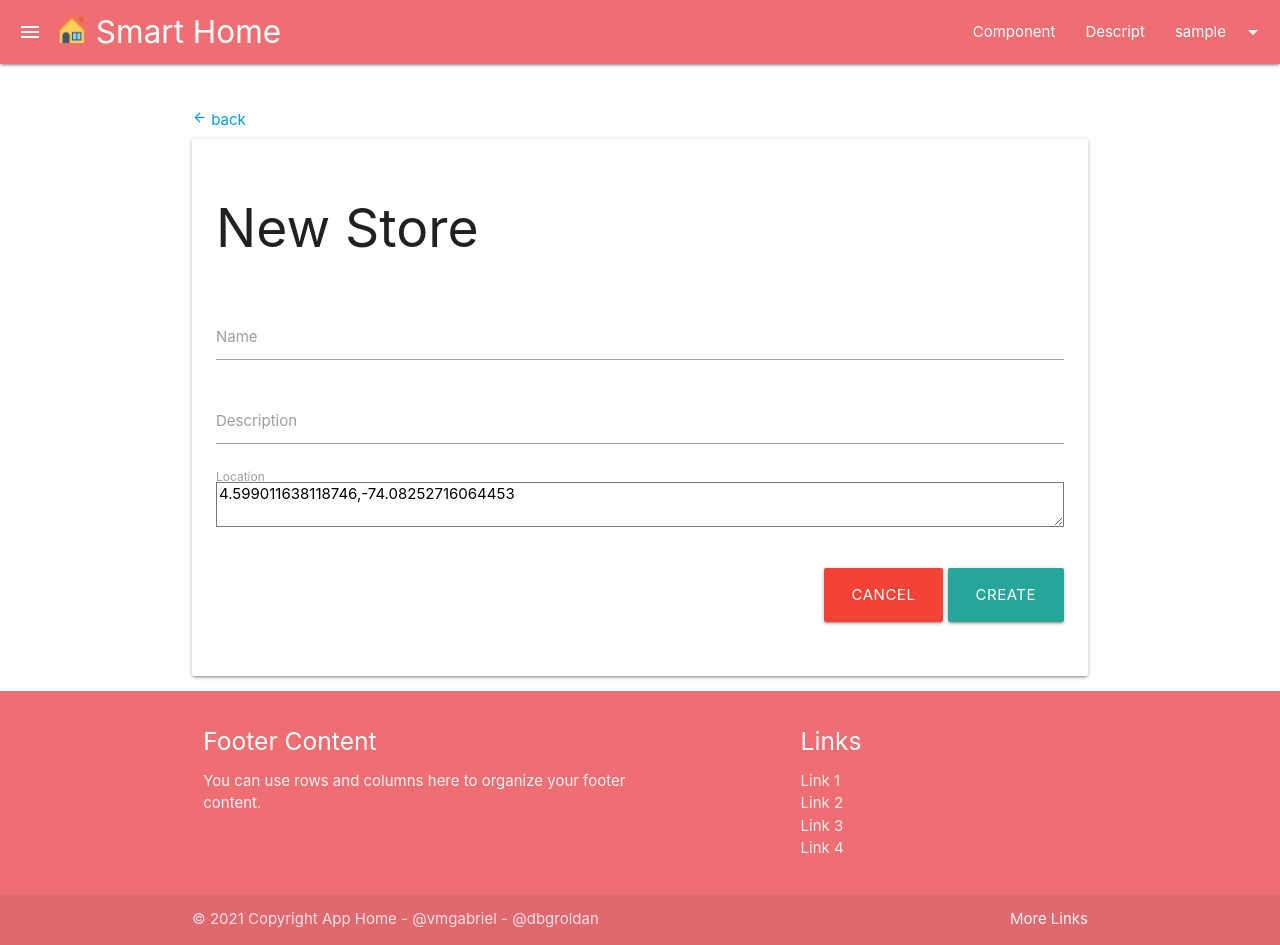
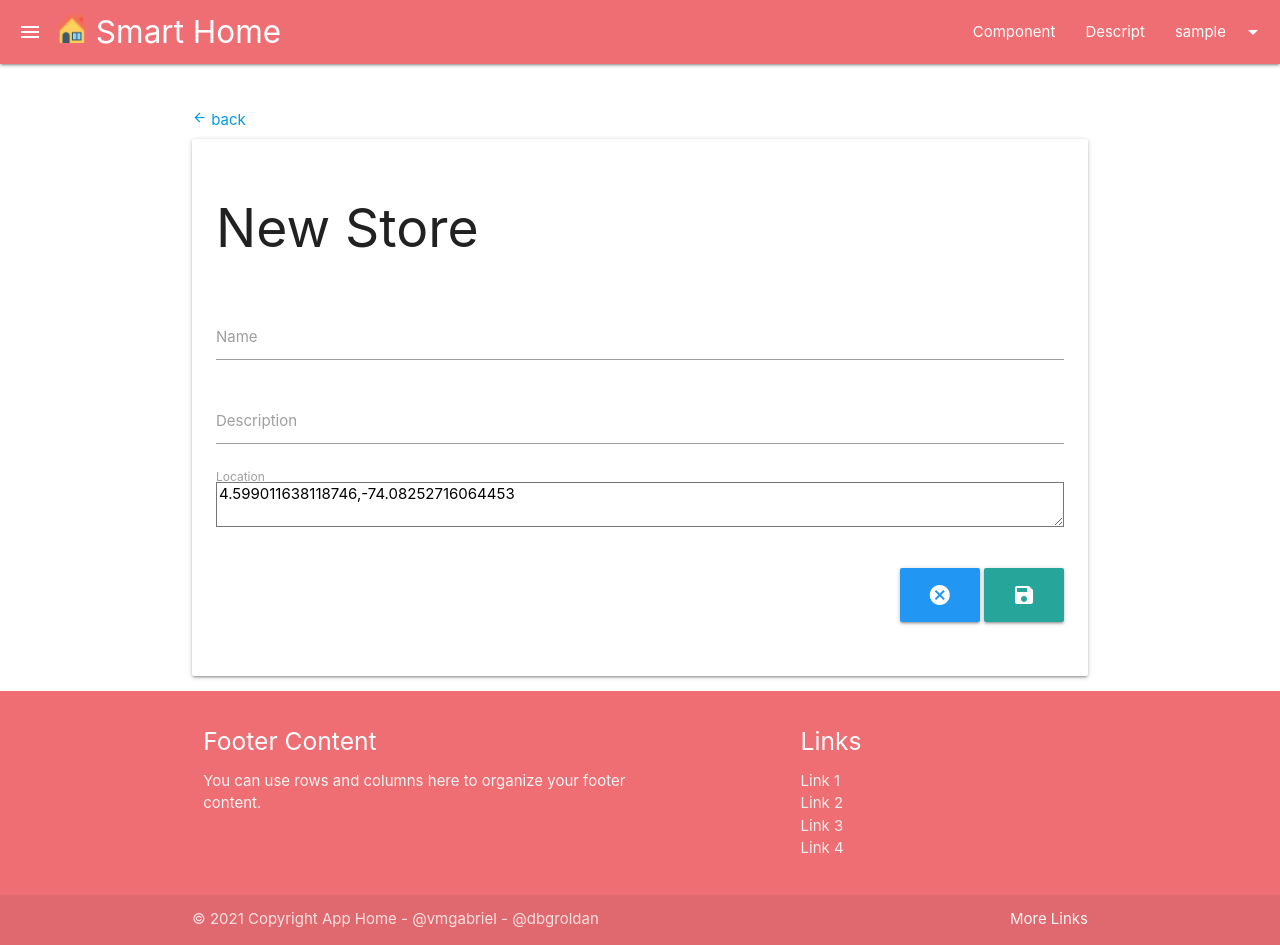
Before and after one commit to vmgabriel/todo-django, a Django app: page /stores/create in a window 1280 px wide. Run offline with Django 3.2, Linux system fonts and the light colour scheme; the visitor is signed in with stand-in values (Sample User, id 1).

Commit message:
fix: store buttons in create and edit form

```diff
--- a/stores/templates/stores/edit.html
+++ b/stores/templates/stores/edit.html
@@ -42,12 +42,12 @@
           </div>
         </div>
         <div class="col s12 right-align">
-          <a href="" class="btn waves-effect waves-red btn-large red">Cancel</a>
+          <a href="" class="btn waves-effect waves-red btn-large blue"><i class="material-icons">cancel</i></a>
           <button type="submit" class="waves-effect waves-light btn-large">
             {% if mode == "Save" %}
-            Create
+              <i class="material-icons">save</i>
             {% else %}
-            Edit
+              <i class="material-icons">edit</i>
             {% endif %}
           </button>
         </div>
```
